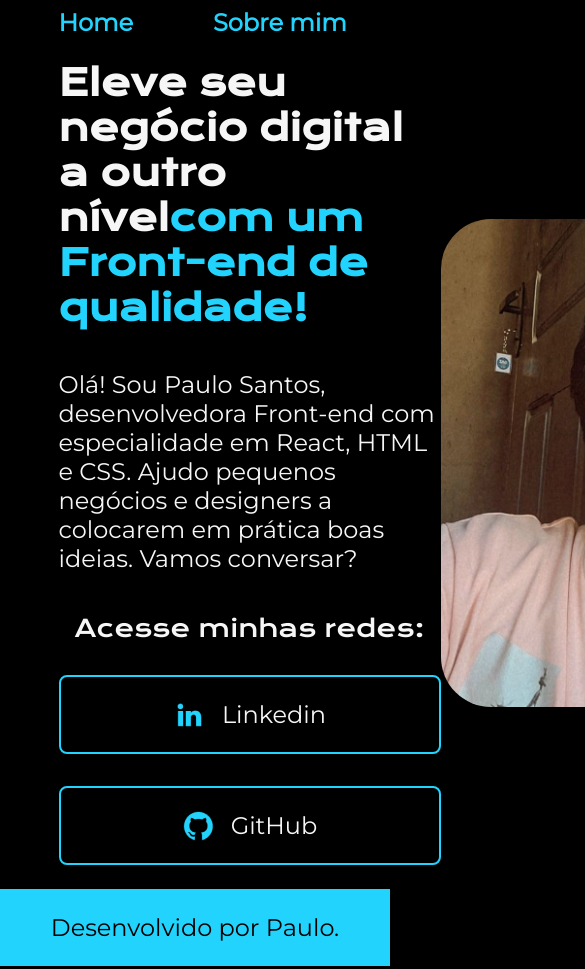
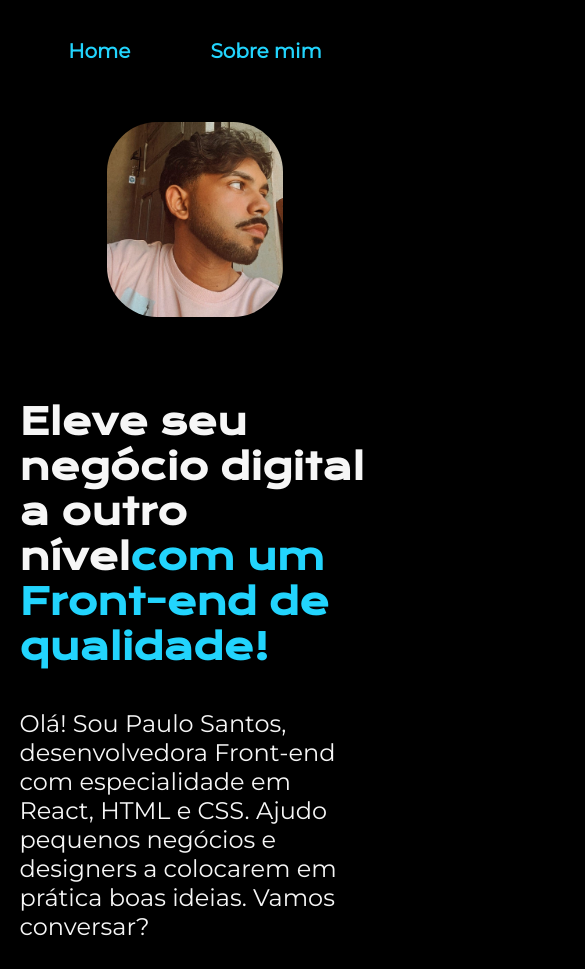
Before and after one commit to paulokaua014/portifoliosimples, a plain HTML site: page index.html in a window 390 px wide. Shown: the top 969 px of the page, 585 px wide, since content can reach past the window. Drawn offline with nearby package versions, Linux system fonts and the light colour scheme.

Commit message:
atualizacoes responsividade mobile

```diff
--- a/style/style.css
+++ b/style/style.css
@@ -32,7 +32,7 @@ body{
 }
 .cabecalho-menu-link{
     font-family: var(--fonteprimaria);
-    font-size: 24px;
+    font-size: 1.25rem;
     font-weight: 600;
     color:var(--corterceira);
     text-decoration: none;
@@ -42,21 +42,22 @@ body{
     display: flex;
     align-items: center;
     justify-content: space-between;
+    gap: 82px;
 }
 .apresentacao__conteudo{
     display: flex;
     flex-direction: column;
     gap: 40px ;
-    width: 615px;
+    width: 50%;
 }
 
 .apresentacao__conteudo__titulo{
-    font-size: 36px;
+    font-size: 2.25rem;
     font-family:var(--fontesegudaria);
 }
 
 .apresentacao__conteudo__texto{
-    font-size: 24px;
+    font-size: 1.5rem;
     font-family: var(--fonteprimaria);
 }
 .button{
@@ -70,7 +71,7 @@ body{
 .apresentacao__linksubtitulo{
     font-family: var(--fontesegudaria);
     font-weight: 400;
-    font-size: 24px;
+    font-size: 1.5rem;
 }
 
 .apresentacao-links-link{
@@ -78,10 +79,10 @@ body{
     align-items: center;
     gap: 16px;
     border: 2px solid var(--corterceira);
-    width: 378px;
+    width: 50%;
     color:var(--corsegundaria);
     border-radius: 8px;
-    font-size: 24px;
+    font-size: 1.5rem;
     text-align: center;
     padding: 21.5px 0;
     text-decoration: none;
@@ -95,8 +96,7 @@ body{
 
 .fotoperfil{
     border-radius: 50px;
-    height: 488px;
-    width: 550px;
+    width: 50%;
 }
 .rodape{
     background-color: var(--corterceira);
@@ -104,7 +104,23 @@ body{
     padding: 24px;
     text-align: center;
     font-family: var(--fonteprimaria);
-    font-size: 24px;
+    font-size: 1.5rem;
     font-weight: 400;
 
 }
+
+@media (max-width:1200px) {
+    .cabecalho{
+        padding: 10%;
+    }
+    .cabecalho-menu{
+        justify-content: center;
+    }
+    .apresentacao{
+        flex-direction:column-reverse;
+        padding: 5%;
+    }
+    .apresentacao__conteudo{
+        width:auto;
+    }
+}
```
